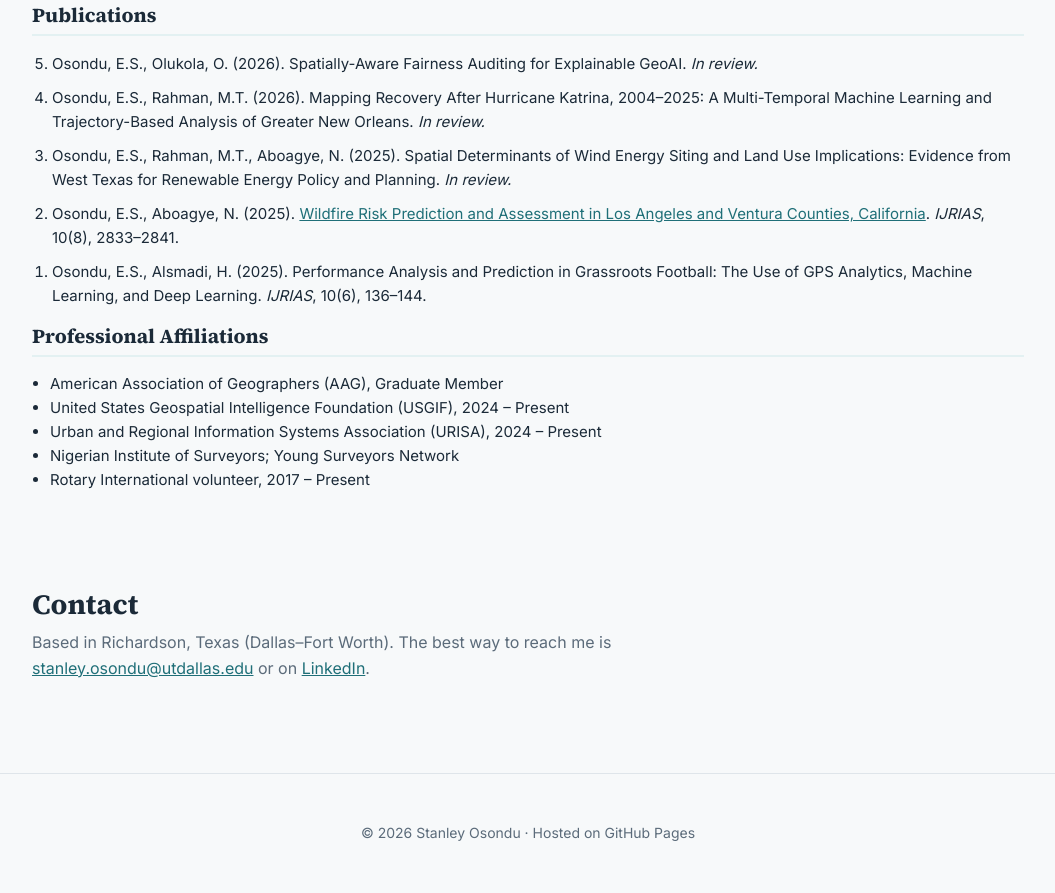
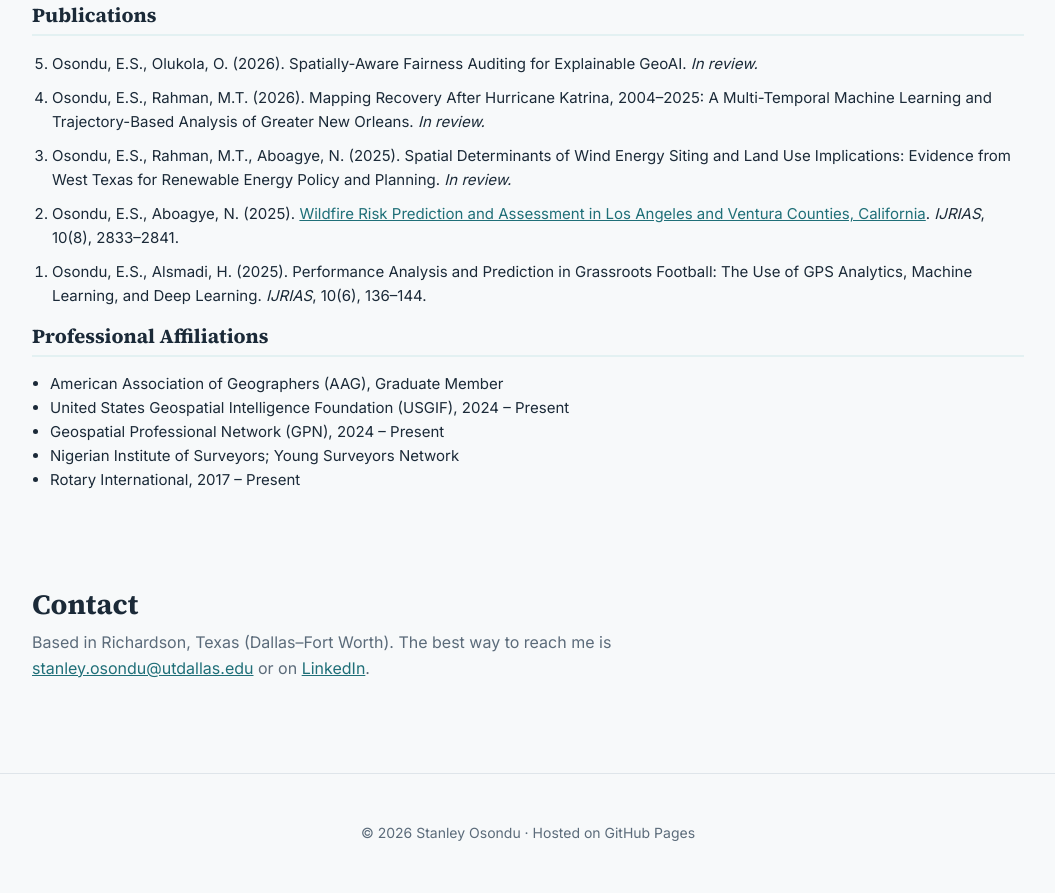
Before and after one commit to StanLi01/Stanli01.github.io, a plain HTML site: page index.html in a window 1280 px wide. Shown: the part 4991-5884 px from the top of the page, without its empty margins (112-1167 px from the left). Drawn offline with Linux system fonts and the light colour scheme.

Commit message:
Update professional affiliations in index.html

```diff
--- a/index.html
+++ b/index.html
@@ -278,9 +278,9 @@
     <ul style="padding-left:18px; font-size:15px">
       <li>American Association of Geographers (AAG), Graduate Member</li>
       <li>United States Geospatial Intelligence Foundation (USGIF), 2024 – Present</li>
-      <li>Urban and Regional Information Systems Association (URISA), 2024 – Present</li>
+      <li>Geospatial Professional Network (GPN), 2024 – Present</li>
       <li>Nigerian Institute of Surveyors; Young Surveyors Network</li>
-      <li>Rotary International volunteer, 2017 – Present</li>
+      <li>Rotary International, 2017 – Present</li>
     </ul>
   </div>
 </section>
```
